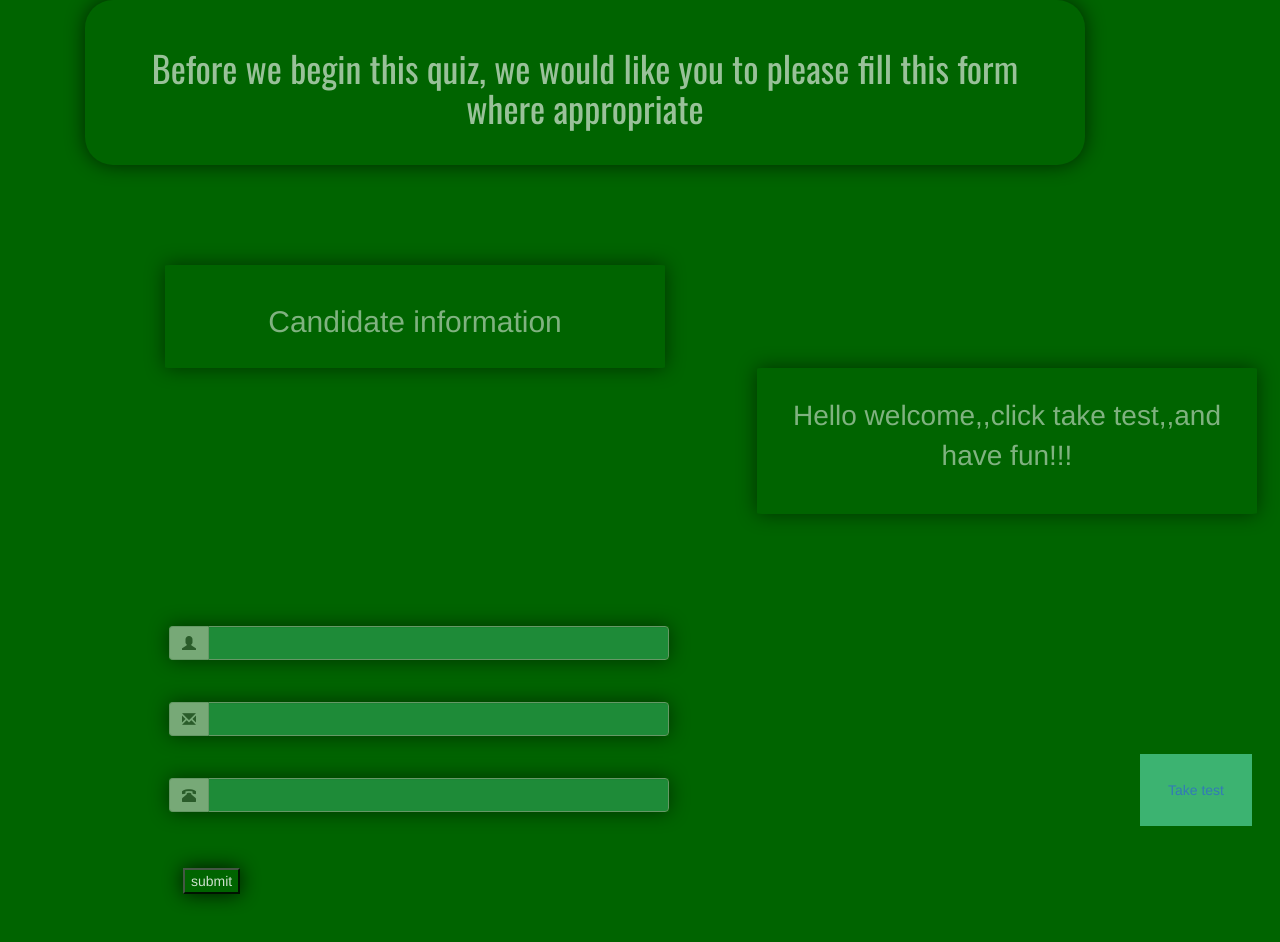
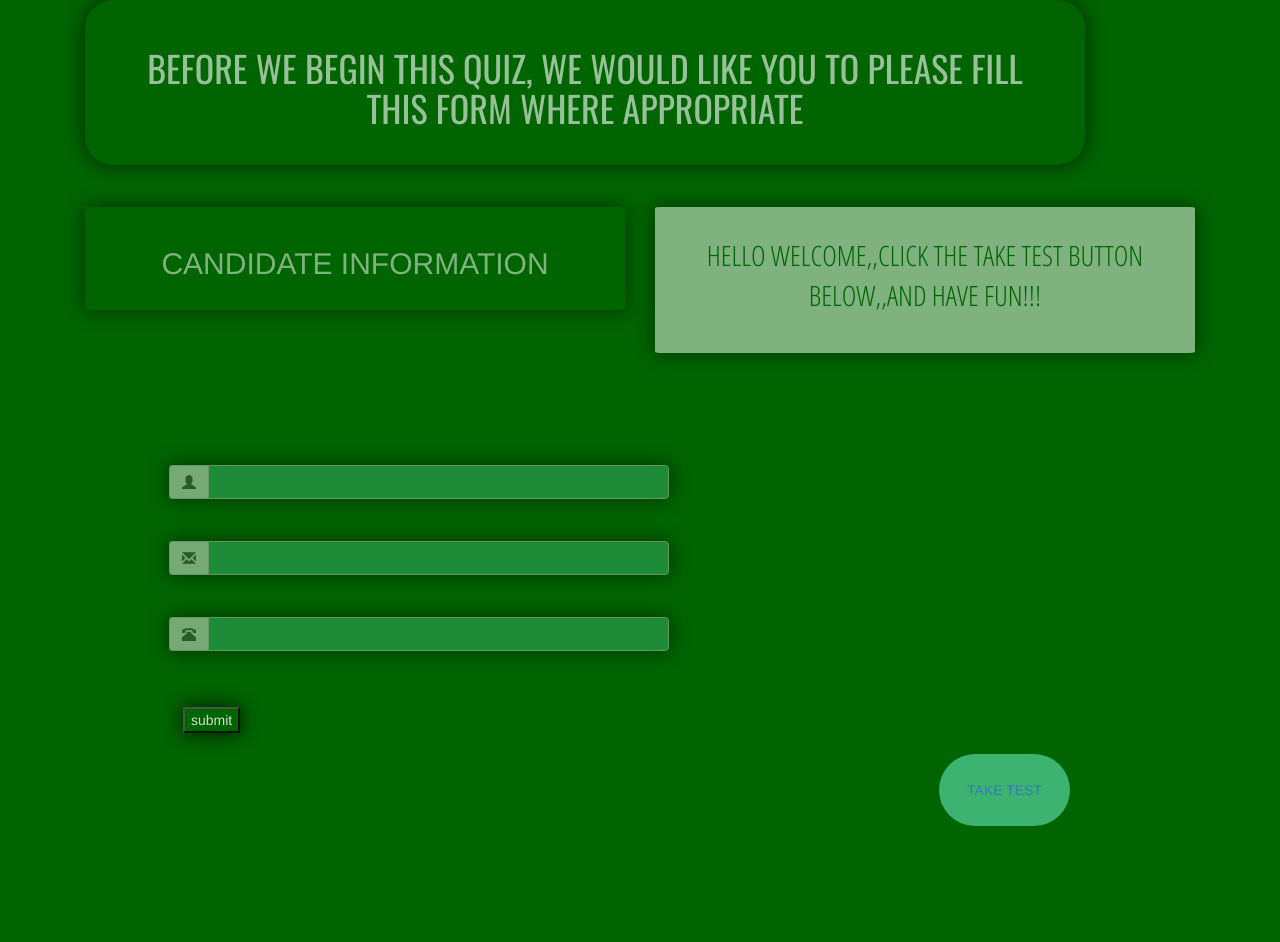
Before and after one commit to teabag98/Quiz-board, a plain HTML site: page home.html in a window 1280 px wide. Both pictures are taken after a click on the button "submit". After the commit the page ends 826 px from the top, so only its background shows below. Drawn offline with nearby package versions, Linux system fonts and the light colour scheme; a web font is replaced by a local one.

Commit message:
add functional next page button

```diff
--- a/css/styles2.css
+++ b/css/styles2.css
@@ -49,18 +49,18 @@ body{
 
 }
 .candidate{
-  width: 500px;
-  top: 3em;
-  left: 2em;
+  /* width: 500px; */
+  /* top: 3em;
+  left: 2em; */
   box-shadow: 0 0 20px black;
-margin-left: 8em;
+/* margin-left: 8em; */
  opacity: 0.5;
  padding: 2em;
  border-radius: 1%;
  text-align: center;
  font-size: 10px;
- margin-bottom: 0;
- margin-top: 10em;
+ /* margin-bottom: 0;
+ margin-top: 10em; */
 
  /* height: 20em; */
 
@@ -71,7 +71,7 @@ margin-left: 8em;
   position: absolute;
   bottom: 0;
   right: 0;
-  margin-right: 2em;
+  margin-right: 15em;
   display: none;
 
 }
@@ -79,22 +79,33 @@ margin-left: 8em;
   text-decoration: none;
   background-color: #3CB371;
   padding: 2em;
+  border-radius: 3em;
+
 }
-a:hover{
-  background-color: #006400;
+#link>a:hover{
+  background-color: #556B2F;
 }
 .welcome{
   display: none;
-  width: 500px;
-  left: 2em;
+  /* width: 500px;
+  left: 2em; */
   box-shadow: 0 0 20px black;
-margin-left: 24em;
+/* margin-left: 24em; */
  opacity: 0.5;
  padding: 1em;
  border-radius: 1%;
  text-align: center;
  font-size: 10px;
-margin-top: -10;
-
+/* margin-top: -10; */
+font-family: 'Open Sans Condensed', sans-serif;
 font-size: 2em;
+margin-left: 0;
+background-color: white;
+color: #006400;
 }
+.row{
+  margin-top: 3em;
+}
+.container{
+  text-transform: uppercase;
+}
--- a/home.html
+++ b/home.html
@@ -5,6 +5,7 @@
   <meta charset="utf-8">
   <title></title>
   <link href="https://fonts.googleapis.com/css?family=Oswald|Padauk" rel="stylesheet">
+  <link href="https://fonts.googleapis.com/css?family=Open+Sans+Condensed:300|Oswald|Padauk" rel="stylesheet">
   <link rel="stylesheet" href="css/bootstrap.css">
   <link rel="stylesheet" href="https://maxcdn.bootstrapcdn.com/bootstrap/3.3.7/css/bootstrap.min.css" integrity="sha384-BVYiiSIFeK1dGmJRAkycuHAHRg32OmUcww7on3RYdg4Va+PmSTsz/K68vbdEjh4u" crossorigin="anonymous">
   <link rel="stylesheet" href="css/styles2.css">
@@ -17,14 +18,21 @@
         <h1>Before we begin this quiz, we would like you to please fill this form where appropriate</h1>
 
       </div>
+<div class="row">
+<div class="col-md-6">
+  <div class="candidate">
+    <h2>Candidate information</h2>
+  </div>
+</div>
+<div class="col-md-6">
+  <div class="welcome">
+    <p>Hello <span class="name">  </span> welcome,,click the take test button below,,and have fun!!!</p>
 
-      <div class="candidate">
-        <h2>Candidate information</h2>
-      </div>
-      <div class="welcome">
-        <p>Hello <span class="name"> </span>welcome,,click take test,,and have fun!!!</p>
+  </div>
+</div>
+</div>
 
-      </div>
+
       <div class="input">
         <div class="input-group">
           <div class="input-group-addon">
--- a/js/home.js
+++ b/js/home.js
@@ -3,7 +3,7 @@ $(document).ready(function(){
     event.preventDefault();
     var name = $("input#user").val();
     $(".name").text(name);
-    $(".welcome").show();
-    $("#link").show();
+    $(".welcome").slideDown();
+    $("#link").fadeIn();
   });
 });
```
